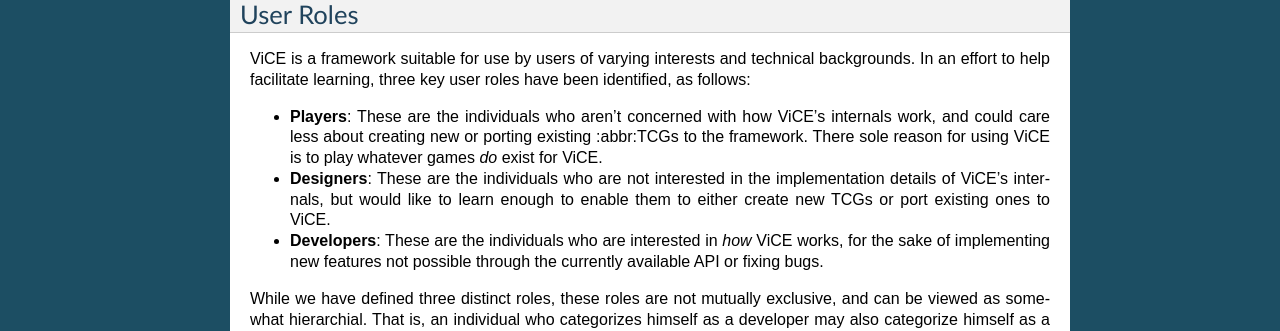
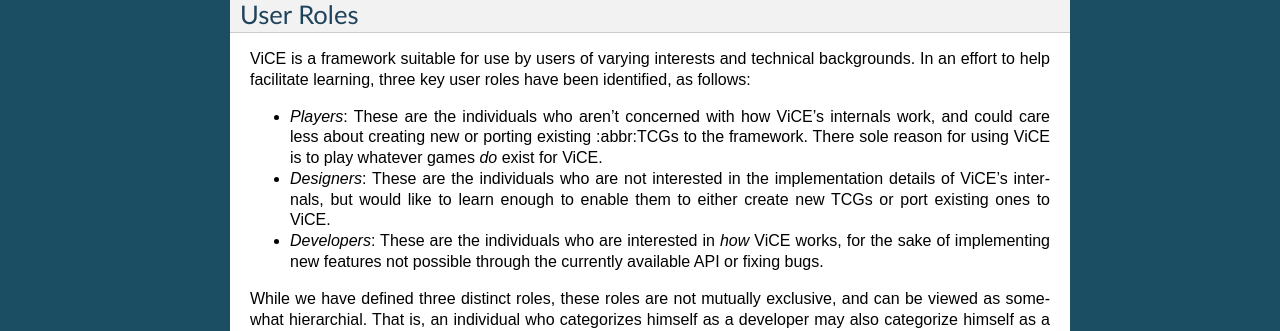
Before and after one commit to cnelsonsic/ViCE, a Sphinx documentation site: the page built from doc/source/index.rst, in a window 1280 px wide. Shown: the part 1144-1475 px from the top of the page. Built offline with Sphinx 7.4.7, drawn with Linux system fonts in a browser that asks for light colours.

```diff
--- a/doc/source/_templates/layout.html
+++ b/doc/source/_templates/layout.html
@@ -3,11 +3,3 @@
     <li><a href="https://github.com/aspidites/ViCE">Project Homepage</a> &raquo;</li>
     {{ super() }}
 {% endblock %}
-
-{% block extrahead %}
-    <meta http-equiv="cache-control" content="max-age=0" />
-    <meta http-equiv="cache-control" content="no-cache" />
-    <meta http-equiv="expires" content="0" />
-    <meta http-equiv="expires" content="Tue, 01 Jan 1980 1:00:00 GMT" />
-    <meta http-equiv="pragma" content="no-cache" />
-{% endblock %}
--- a/doc/source/index.rst
+++ b/doc/source/index.rst
@@ -60,19 +60,19 @@ ViCE is a framework suitable for use by users
 of varying interests and technical backgrounds. In an effort to help facilitate
 learning, three key user roles have been identified, as follows:
 
-* **Players**: These are the individuals who aren't concerned with how
+* *Players*: These are the individuals who aren't concerned with how
   ViCE's internals work, and could care less
   about creating new or porting existing :abbr:TCGs to
   the framework. There sole reason for using
   ViCE is to play whatever games *do*
   exist for ViCE.
 
-* **Designers**: These are the individuals who are not interested in the
+* *Designers*: These are the individuals who are not interested in the
   implementation details of ViCE's internals,
   but would like to learn enough to enable them to either create new TCGs or
   port existing ones to ViCE.
 
-* **Developers**: These are the individuals who are interested in *how*
+* *Developers*: These are the individuals who are interested in *how*
   ViCE works, for the sake of implementing
   new features not possible through the currently available API or fixing bugs.
 
```
